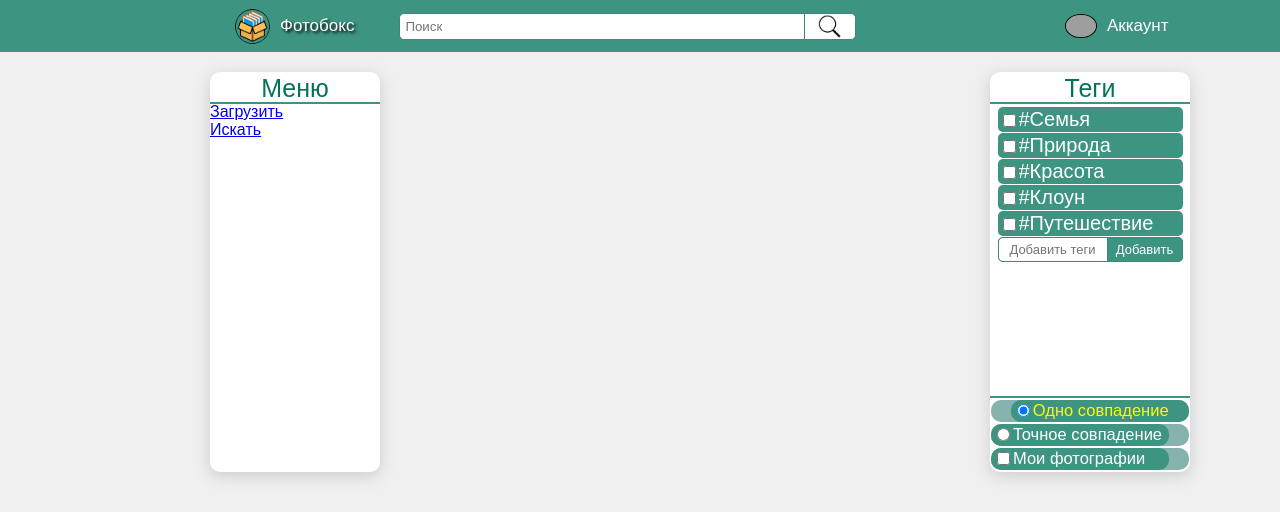
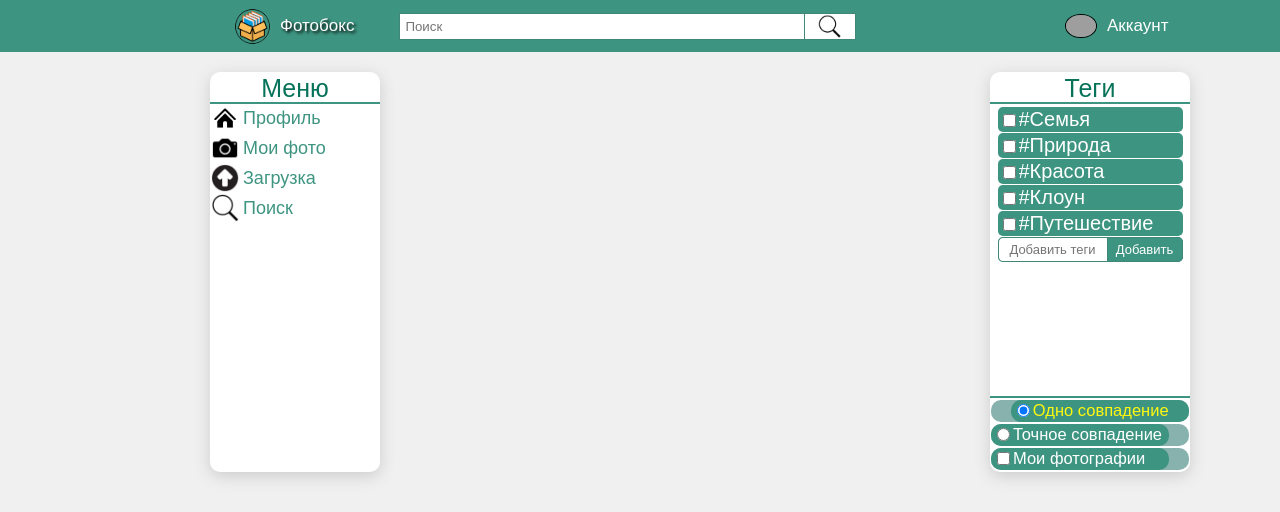
Before and after one commit to vszholobov/Photobox, a Flask app: page /search in a window 1280 px wide; the page is wider, and only the part inside the window is pictured. Shown: the top 512 px of that part. Run offline with Flask 2, Linux system fonts and the light colour scheme; the visitor is signed in with stand-in values (Sample User, id 1); data comes from the database, SQL or seed files in the repository; both versions use the stored data as it was after the commit; data that the repository does not hold is empty; some libraries are stand-ins or nearby versions; grey boxes are pictures that could not be loaded.

Commit message:
Изменено окно поиска. Добавлены иконки в меню.

```diff
--- a/my_server/flask_server/static/scripts/search.js
+++ b/my_server/flask_server/static/scripts/search.js
@@ -64,6 +64,7 @@ function initializePage(imageList, columns, images) {
 
 function searchImages(columns, images, searchTagList) {
     const columnWidth = columns[0].self.offsetWidth;
+    const pathToShrek = "/static/404.jpg";
 
     // Обнуление колонок перед поиском
     columns.forEach(function(column) {
@@ -125,6 +126,24 @@ function searchImages(columns, images, searchTagList) {
             currentColumn.addImage(images[i].node);
 
             currentColumn.changeHeight(images[i].htwRatio * columnWidth);
+        }
+    }
+    if(!columns[0].height) {
+        if(!document.querySelector(".shrek")) {
+            let shrek = document.createElement("img");
+            shrek.src = pathToShrek;
+            shrek.classList.add("shrek");
+            let x = 0;
+            let timerId = setInterval(function() {
+                x++;
+                let new_rotate = "rotate(" + x + "deg)"
+                shrek.style.transform = new_rotate;
+            }, 25);
+            document.querySelector(".wrapper_middle").append(shrek);
+        }
+    } else {
+        if(document.querySelector(".shrek")) {
+            document.querySelector(".shrek").remove();
         }
     }
 }
--- a/my_server/flask_server/static/styles/global_settings.css
+++ b/my_server/flask_server/static/styles/global_settings.css
@@ -50,10 +50,23 @@ body {
         justify-content: flex-start;
     }
     .link_div {
-
+        height: 30px;
     }
     .menu_link {
-
+        font-size: 18px;
+        line-height: 30px;
+        display: block;
+        text-decoration: none;
+        color: #3d9480;
+    }
+    .menu_link img {
+        float: left;
+        width: 30px;
+        height: 30px;
+        margin-right: 3px;
+    }
+    .menu_link:hover {
+        background: #f0f0f0;
     }
 #wrapper {
     min-width: 1400px;
--- a/my_server/flask_server/static/styles/nav_styles.css
+++ b/my_server/flask_server/static/styles/nav_styles.css
@@ -78,7 +78,6 @@ nav a:hover{
     background: white;
     height: 25px;
     flex-grow: 1;
-    border-radius: 5px 0px 0px 5px;
 }
     #nav_search_input::placeholder {
         text-indent: 5px;
@@ -98,7 +97,6 @@ nav a:hover{
     background: white;
     margin-left: -1px;
     border: 1px solid #418777;
-    border-radius: 0px 5px 5px 0px;
 
     display: flex;
     flex-direction: row;
--- a/my_server/flask_server/static/styles/search.css
+++ b/my_server/flask_server/static/styles/search.css
@@ -324,6 +324,12 @@ body {
     left: 50%;
     bottom: 10px;
 }
+.shrek {
+    position: absolute;
+    height: 400px;
+    width: 400px;
+    border-radius: 50%;
+}
 
 .hidden {
     display: none;
--- a/my_server/flask_server/templates/layout.html
+++ b/my_server/flask_server/templates/layout.html
@@ -58,10 +58,28 @@
                     {% if current_user.is_authenticated %}
                         <div class="menu_links_container">
                             <div class="link_div">
-                                <a href="{{ url_for('upload') }}" class="menu_link">Загрузить</a>
+                                <a href="{{ url_for('account') }}" class="menu_link">
+                                    <img src="/static/home.png">
+                                    Профиль
+                                </a>
                             </div>
                             <div class="link_div">
-                                <a href="{{ url_for('search') }}" class="menu_link">Искать</a>
+                                <a href="{{ url_for('home') }}" class="menu_link">
+                                    <img src="/static/camera.png">
+                                    Мои фото
+                                </a>
+                            </div>
+                            <div class="link_div">
+                                <a href="{{ url_for('upload') }}" class="menu_link">
+                                    <img src="/static/download.png">
+                                    Загрузка
+                                </a>
+                            </div>
+                            <div class="link_div">
+                                <a href="{{ url_for('search') }}" class="menu_link">
+                                    <img src="/static/search.png">
+                                    Поиск
+                                </a>
                             </div>
                         </div>
                     {% endif %}
```
Also changed, not shown: my_server/flask_server/templates/404.html (+4 -3 lines), my_server/flask_server/site.db, my_server/flask_server/static/404.jpg, my_server/flask_server/static/camera.png (added), my_server/flask_server/static/download.png (added), my_server/flask_server/static/happy-file.png (added), my_server/flask_server/static/home.png (added).
